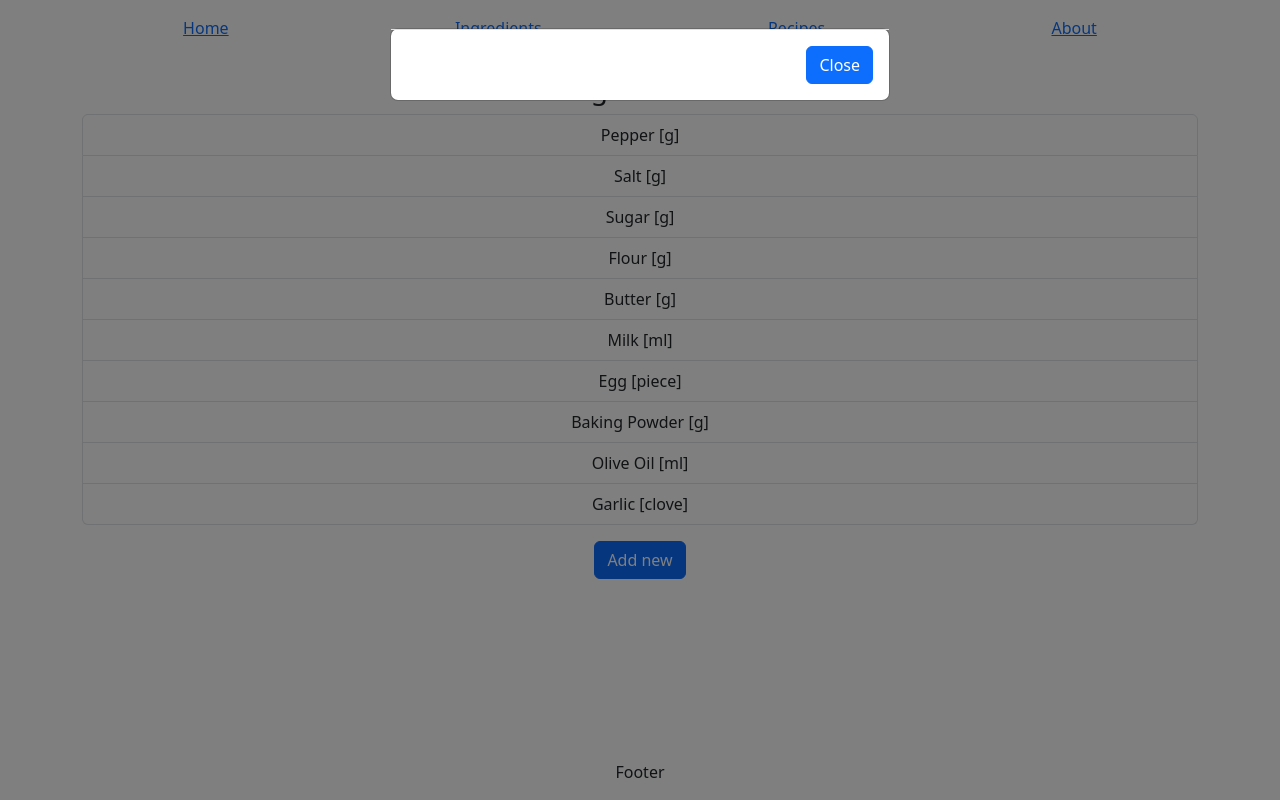
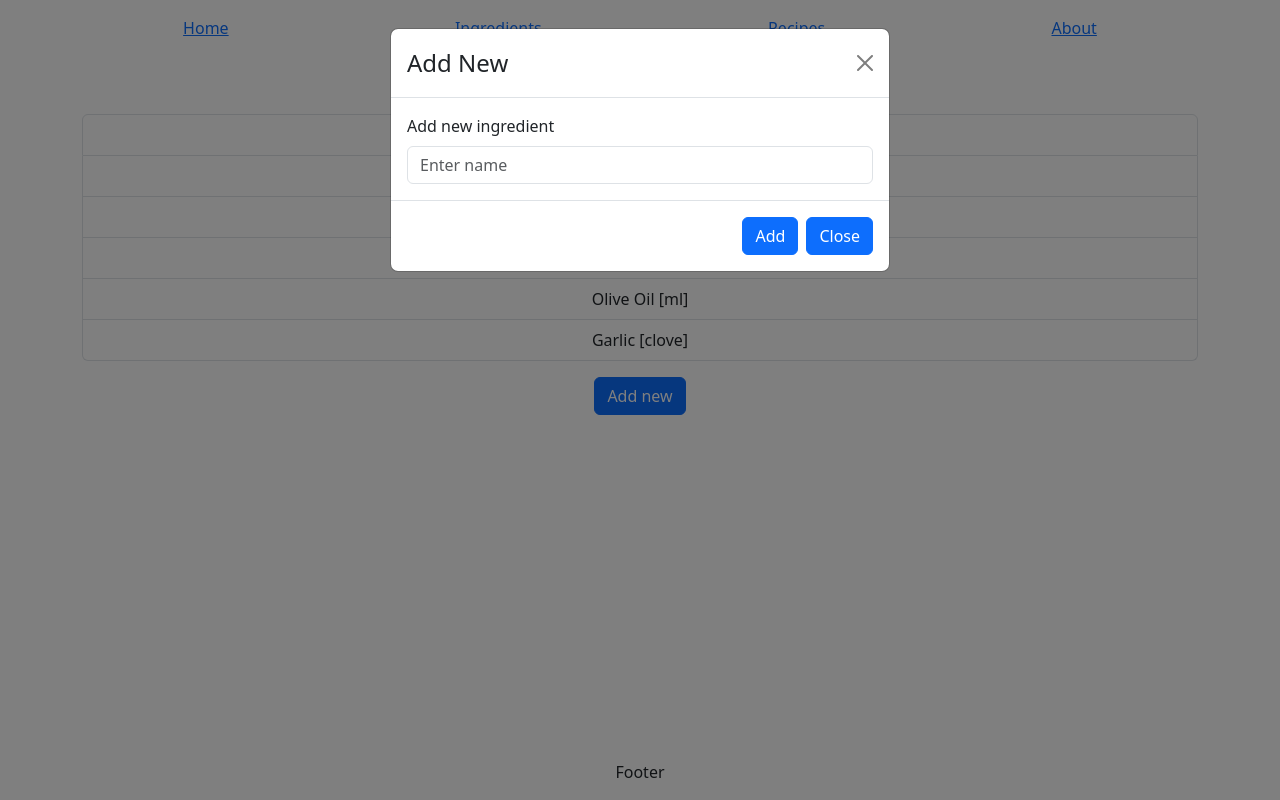
Before and after one commit to gorgx0/react-router-01, a React (Vite) app: page /ingredients in a window 1280 px wide. Both pictures are taken after a click on the button "Add new". Built offline with nearby package versions, Linux system fonts and the light colour scheme.

Commit message:
add new name

```diff
--- a/src/Ingredients.tsx
+++ b/src/Ingredients.tsx
@@ -1,35 +1,63 @@
-import {Button, ListGroup, Modal, ModalDialog} from "react-bootstrap";
+import {Button, Form, ListGroup, Modal} from "react-bootstrap";
 import React, {useState} from "react";
-
-export default function() {
 
 const ingredients = [
     {"name": "Pepper", "unit": "g"},
     {"name": "Salt", "unit": "g"},
-        {"name": "Sugar", "unit": "g"},
-        {"name": "Flour", "unit": "g"},
-        {"name": "Butter", "unit": "g"},
     {"name": "Milk", "unit": "ml"},
     {"name": "Egg", "unit": "piece"},
-        {"name": "Baking Powder", "unit": "g"},
     {"name": "Olive Oil", "unit": "ml"},
     {"name": "Garlic", "unit": "clove"}
 ]
 
-    function hideAddNew() {
-        setAddNewShown(false)
+interface FormElements extends HTMLFormControlsCollection {
+    newIngredientName: HTMLInputElement
 }
 
-    const AddNewModal = () => <Modal show={addNewShown}>
+interface AddNewIngredientFormElement {
+    readonly elements: FormElements
+}
+
+export default function() {
+
+    const [ingredientsList, setIngredientsList] = useState(ingredients)
+
+    function addNewIngredient(e: React.FormEvent<AddNewIngredientFormElement>) {
+        e.preventDefault()
+        const name = e.currentTarget.elements.newIngredientName.value
+        ingredientsList.push({"name": name, unit: "g"})
+        setIngredientsList(ingredientsList)
+        console.log(ingredients)
+        hideAddNew()
+    }
+
+    const AddNewModal = () => <Modal show={addNewShown} onHide={hideAddNew}>
+        <Modal.Header closeButton>
+            <Modal.Title>Add New</Modal.Title>
+        </Modal.Header>
+        <Form onSubmit={addNewIngredient}>
+            <Modal.Body>
+                <Form.Group controlId={"newIngredientName"}>
+                    <Form.Label>Add new ingredient</Form.Label>
+                    <Form.Control type={"text"} placeholder="Enter name" />
+                    {/*<Form.Text></Form.Text>*/}
+                </Form.Group>
+            </Modal.Body>
             <Modal.Footer>
+                <Button type={"submit"}>Add</Button>
                 <Button onClick={hideAddNew}>Close</Button>
             </Modal.Footer>
+        </Form>
     </Modal>
 
     const [addNewShown, setAddNewShown] = useState(false)
 
     function showAddNew() {
         setAddNewShown(true)
+    }
+
+    function hideAddNew() {
+        setAddNewShown(false)
     }
 
     return <>
```
Lines whose indentation alone changed are shown as unchanged.
